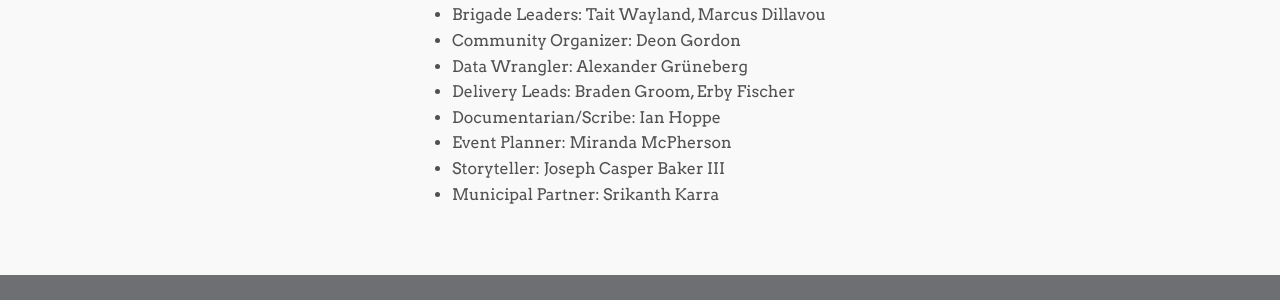
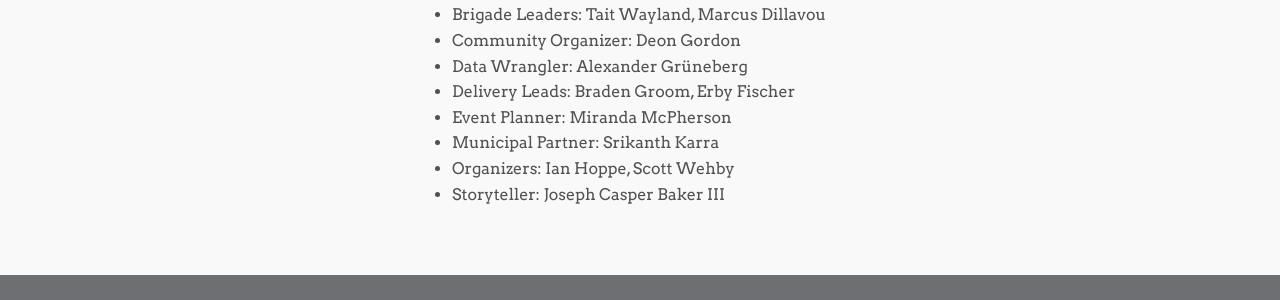
Before and after one commit to codeforbirmingham/codeforbirmingham.github.io, a Jekyll site: the page built from index.md, in a window 1280 px wide. Shown: the part 1900-2200 px from the top of the page. Built offline with Jekyll 4.4.1, drawn with Linux system fonts in a browser that asks for light colours.

Commit message:
Add Scott to the list of organizers.

```diff
--- a/index.md
+++ b/index.md
@@ -38,7 +38,7 @@ Organizers
 - Community Organizer: Deon Gordon
 - Data Wrangler: Alexander Grüneberg
 - Delivery Leads: Braden Groom, Erby Fischer
-- Documentarian/Scribe: Ian Hoppe
 - Event Planner: Miranda McPherson
+- Municipal Partner: Srikanth Karra
+- Organizers: Ian Hoppe, Scott Wehby
 - Storyteller: Joseph Casper Baker III
-- Municipal Partner: Srikanth Karra
```
